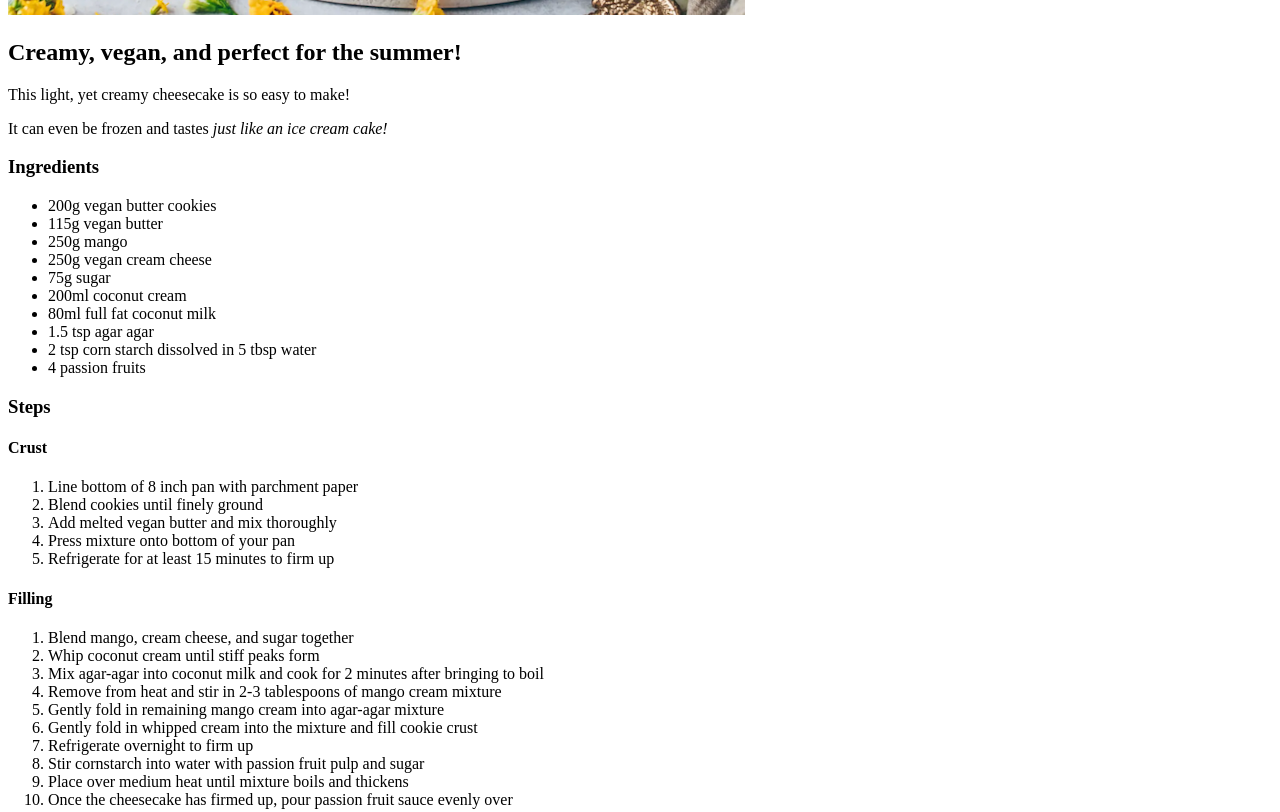
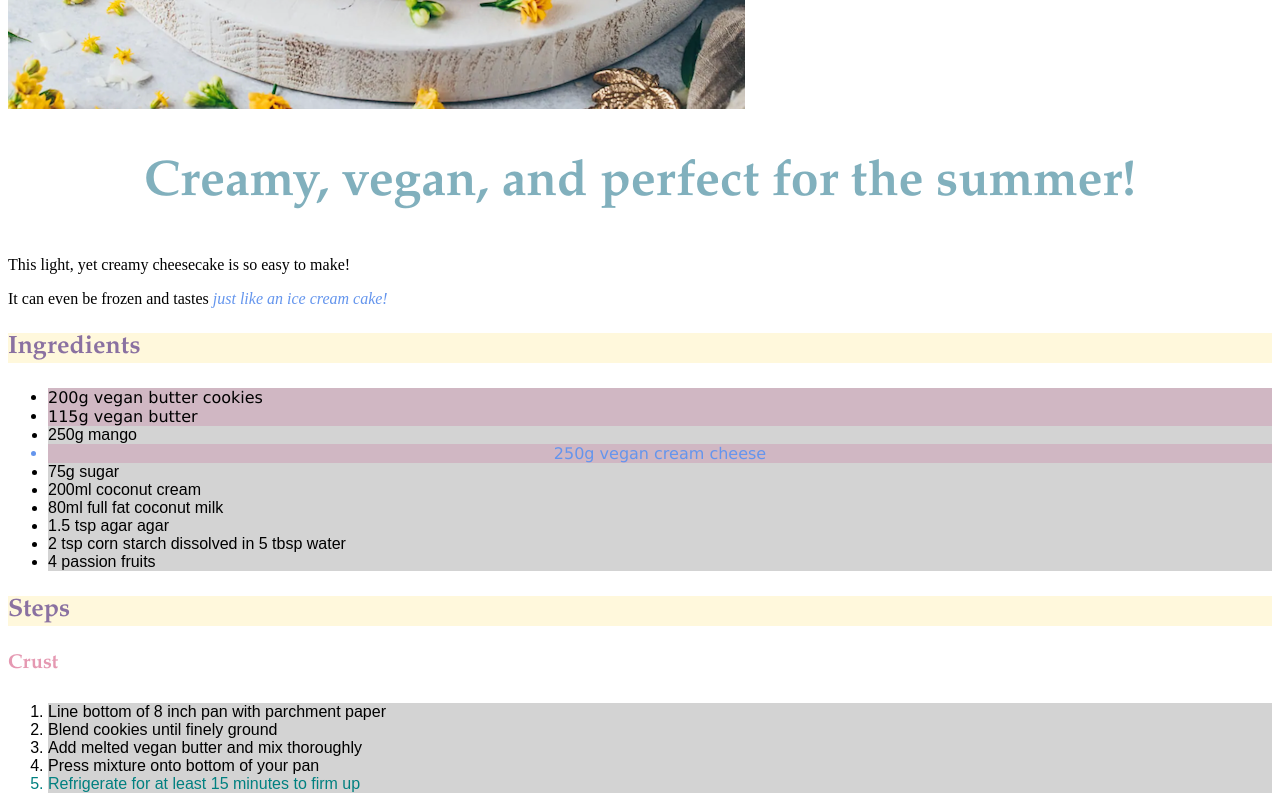
Before and after one commit to fariyinn/odin-recipes, a plain HTML site: page recipes/mango-passion-fruit-cheesecake.html in a window 1280 px wide. Shown: the part 660-1472 px from the top of the page. Drawn offline with Linux system fonts and the light colour scheme.

Commit message:
Insert link to external CSS file

```diff
--- a/recipes/mango-passion-fruit-cheesecake.html
+++ b/recipes/mango-passion-fruit-cheesecake.html
@@ -5,6 +5,7 @@
     <head>
         <meta charset="UTF-8">
         <title>Mango Passion Fruit Cheesecake</title>
+        <link rel="stylesheet" href="styles.css">
     </head>
 
     <body>
@@ -13,14 +14,14 @@
 
         <h2>Creamy, vegan, and perfect for the summer!</h2>
         <p>This light, yet creamy cheesecake is so easy to make!</p>
-        <p>It can even be frozen and tastes <em>just like an ice cream cake!</em></p>
+        <p>It can even be frozen and tastes <em class="italics">just like an ice cream cake!</em></p>
 
         <h3>Ingredients</h3>
         <ul>
-            <li>200g vegan butter cookies</li>
-            <li>115g vegan butter</li>
+            <li class="vegan">200g vegan butter cookies</li>
+            <li class="vegan">115g vegan butter</li>
             <li>250g mango</li>
-            <li>250g vegan cream cheese</li>
+            <li class="vegan italics">250g vegan cream cheese</li>
             <li>75g sugar</li>
             <li>200ml coconut cream</li>
             <li>80ml full fat coconut milk</li>
@@ -37,7 +38,7 @@
             <li>Blend cookies until finely ground</li>
             <li>Add melted vegan butter and mix thoroughly</li>
             <li>Press mixture onto bottom of your pan</li>
-            <li>Refrigerate for at least 15 minutes to firm up</li>
+            <li class="fridge">Refrigerate for at least 15 minutes to firm up</li>
         </ol>
 
         <h4>Filling</h4>
@@ -48,7 +49,7 @@
             <li>Remove from heat and stir in 2-3 tablespoons of mango cream mixture</li>
             <li>Gently fold in remaining mango cream into agar-agar mixture</li>
             <li>Gently fold in whipped cream into the mixture and fill cookie crust</li>
-            <li>Refrigerate overnight to firm up</li>
+            <li class="fridge">Refrigerate overnight to firm up</li>
             <li>Stir cornstarch into water with passion fruit pulp and sugar</li>
             <li>Place over medium heat until mixture boils and thickens</li>
             <li>Once the cheesecake has firmed up, pour passion fruit sauce evenly over</li>
```
Also changed, not shown: recipes/raspberry-chocolate-hazelnut-tart.html (+4 -3 lines).
